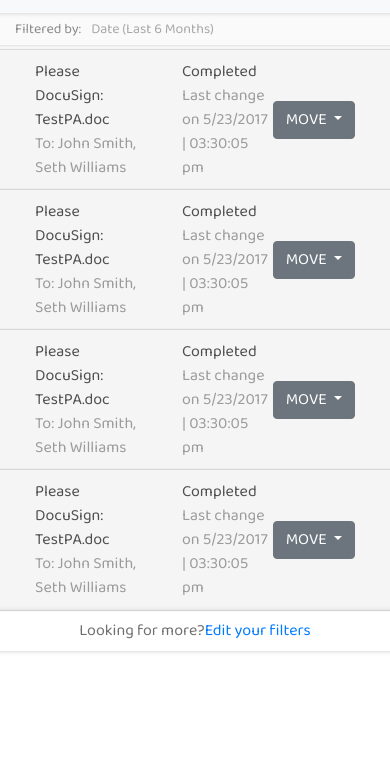
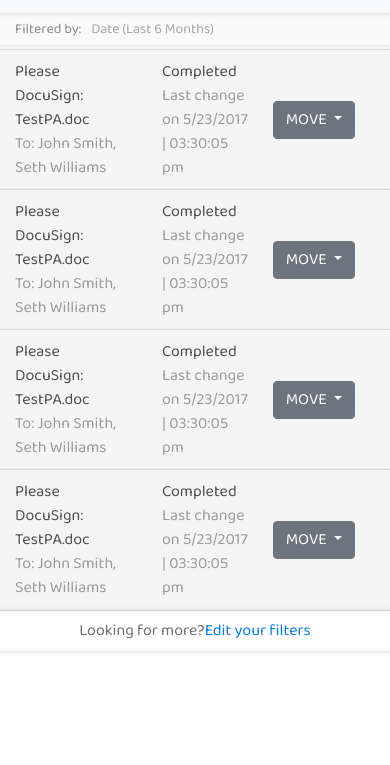
Before and after one commit to bvquoc2003/Demo-Hackathon, a plain HTML site: page index.html in a window 390 px wide. Shown: the part 637-1402 px from the top of the page. Drawn offline with Linux system fonts and the light colour scheme.

Commit message:
edit responsive

```diff
--- a/css/style.css
+++ b/css/style.css
@@ -117,7 +117,7 @@ h10 {
   justify-content: space-between;
 }
 .lItem, .status {
-  margin-left: 40px;
+  margin: 0px 20px;
   display: flex;
   flex-direction: column;
   justify-content: center;
```
Also changed, not shown: index.html (+0 -5 lines).
